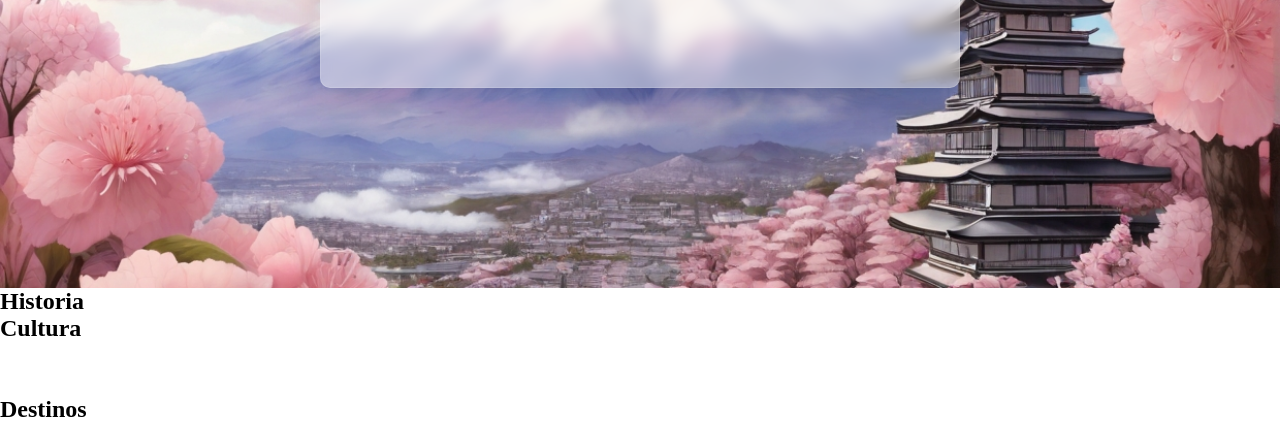
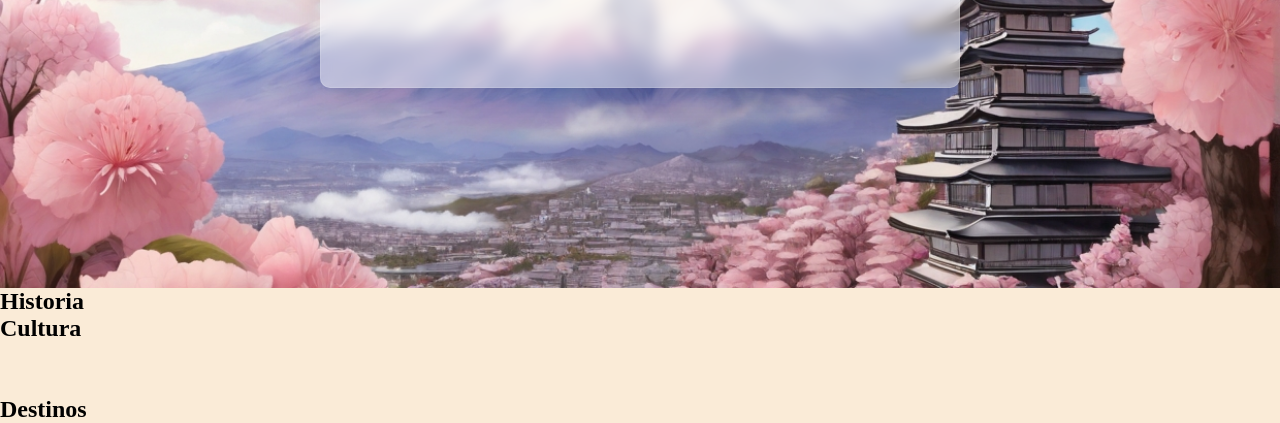
Before and after one commit to SofiaParodi/ExploreJapan, a plain HTML site: page index.html in a window 1280 px wide. Shown: the part 584-1007 px from the top of the page. Drawn offline with Linux system fonts and the light colour scheme; a web font is replaced by a local one.

Commit message:
STYLE: ajusto los colores de las secciones.

```diff
--- a/style.css
+++ b/style.css
@@ -77,3 +77,7 @@ border: 1px solid rgba(255, 255, 255, 0.13);
     font-family: 'Oxygen', sans-serif;
     color: #636363;
 }
+
+.section {
+  background-color: antiquewhite;
+}
```
